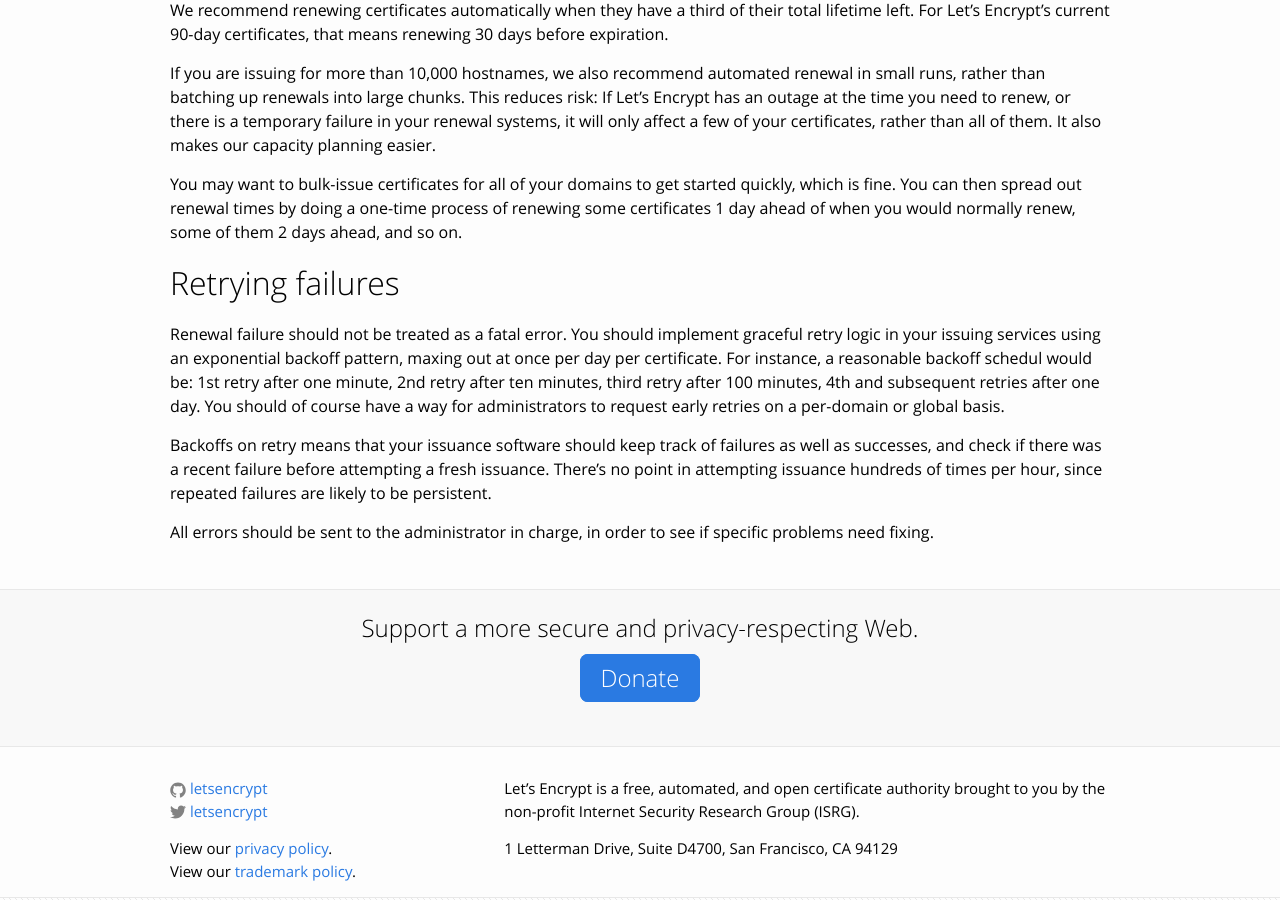
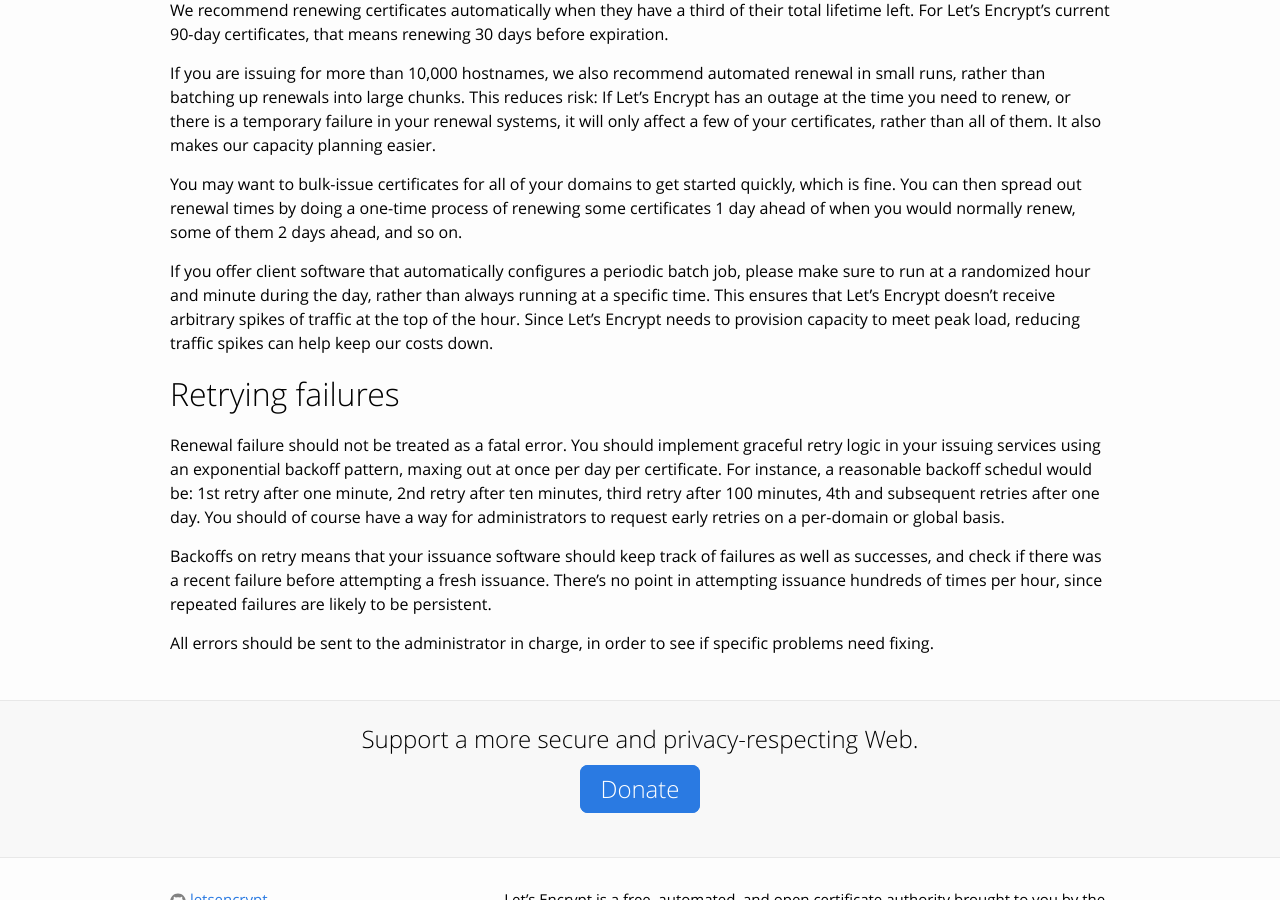
Before and after one commit to snowman1120/website, a Jekyll site: the page built from docs/integration-guide.md, in a window 1280 px wide and 900 px high, scrolled down 4001 px. Built offline with Jekyll 4.4.1, drawn with Linux system fonts in a browser that asks for light colours.

Commit message:
Add guidance about randomized offsets.

```diff
--- a/docs/integration-guide.md
+++ b/docs/integration-guide.md
@@ -142,6 +142,13 @@ quickly, which is fine. You can then spread out renewal times by doing a
 one-time process of renewing some certificates 1 day ahead of when you would
 normally renew, some of them 2 days ahead, and so on.
 
+If you offer client software that automatically configures a periodic batch
+job, please make sure to run at a randomized hour and minute during the day,
+rather than always running at a specific time. This ensures that Let's Encrypt
+doesn't receive arbitrary spikes of traffic at the top of the hour. Since Let's
+Encrypt needs to provision capacity to meet peak load, reducing traffic spikes
+can help keep our costs down.
+
 # Retrying failures
 
 Renewal failure should not be treated as a fatal error. You should implement
```
